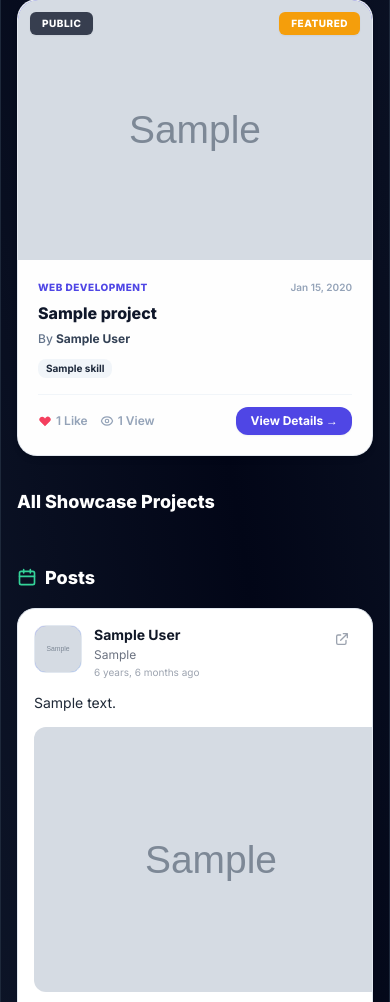
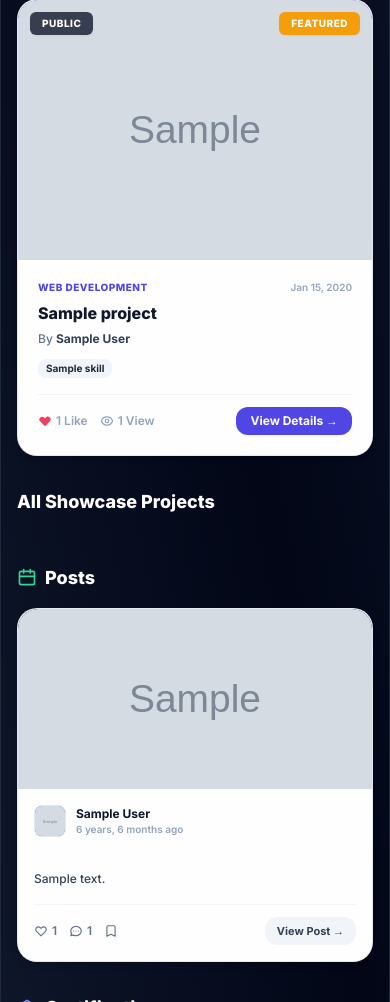
Before and after one commit to Denilsam/hive, a Django app: a page that uses templates/portfolio/portfolio_detail.html in a window 390 px wide. Shown: the part 968-1970 px from the top of the page. Run offline with Django 5.2, Linux system fonts and the light colour scheme; tables that the repository leaves empty hold one stand-in row (values such as "Sample post"); grey boxes marked "Sample" are stand-in pictures; parts of the project's set-up code (start-up, migrations or seed data) failed here and were passed over; some libraries are stand-ins or nearby versions.

Commit message:
Redesign portfolio posts as responsive grid

```diff
--- /dev/null
+++ b/templates/portfolio/_components/portfolio_post_card.html
@@ -0,0 +1,125 @@
+<div class="bg-white/95 rounded-[20px] overflow-hidden border border-slate-200/80 shadow-md hover:shadow-xl hover:-translate-y-1 transition-all duration-300 flex flex-col h-full w-full relative group" id="portfolio-post-card-{{ post.id }}">
+
+    <!-- 1. Media Preview (Fixed height/aspect-ratio) -->
+    {% if post.image or post.video %}
+        <div class="relative w-full h-[180px] bg-slate-900 overflow-hidden flex-shrink-0 rounded-t-[20px]">
+            {% if post.image %}
+                <img src="{{ post.image.url }}" alt="Post preview" class="w-full h-full object-cover group-hover:scale-105 transition-transform duration-500" loading="lazy" onclick="openLightbox('{{ post.image.url }}')">
+            {% elif post.video %}
+                <video src="{{ post.video.url }}" controls muted playsinline class="w-full h-full object-cover feed-video-player"></video>
+            {% endif %}
+
+            <!-- Visibility Badge -->
+            {% if post.visibility != 'PUBLIC' %}
+                <div class="absolute top-3 left-3 pointer-events-none">
+                    <span class="bg-slate-900/80 backdrop-blur-sm text-white text-[10px] font-extrabold px-2.5 py-0.5 rounded-md uppercase tracking-wider shadow-sm">
+                        {{ post.get_visibility_display }}
+                    </span>
+                </div>
+            {% endif %}
+
+            <!-- Delete button (for post author) inside image overlay -->
+            {% if request.user == post.author %}
+                <div class="absolute bottom-3 right-3 flex items-center bg-slate-900/85 backdrop-blur-sm rounded-xl px-2.5 py-1 shadow-sm">
+                    <button type="button" onclick="openGlobalDeleteModal({ url: '{% url 'posts:delete' pk=post.id %}', objectType: 'post', targetElementId: 'portfolio-post-card-{{ post.id }}' })" class="text-xs text-rose-400 hover:text-rose-300 font-bold transition-colors flex items-center gap-1" title="Delete Post">
+                        <svg class="w-3.5 h-3.5" fill="none" viewBox="0 0 24 24" stroke="currentColor" stroke-width="2">
+                            <path stroke-linecap="round" stroke-linejoin="round" d="M19 7l-.867 12.142A2 2 0 0116.138 21H7.862a2 2 0 01-1.995-1.858L5 7m5 4v6m4-6v6m1-10V4a1 1 0 00-1-1h-4a1 1 0 00-1 1v3M4 7h16"/>
+                        </svg>
+                        Delete
+                    </button>
+                </div>
+            {% endif %}
+        </div>
+    {% endif %}
+
+    <!-- 2. Card Content Body -->
+    <div class="p-4 flex flex-col justify-between flex-1 bg-white/95">
+        <div class="space-y-3">
+            <!-- Author Row -->
+            <div class="flex items-center justify-between gap-2">
+                <div class="flex items-center gap-2.5 min-w-0">
+                    <a href="{% url 'profiles:profile_detail' username=post.author.username %}" class="avatar avatar-sm flex-shrink-0">
+                        {% if post.author.profile.profile_image %}
+                            <img src="{{ post.author.profile.profile_image.url }}" alt="{{ post.author.first_name }}">
+                        {% else %}
+                            <span>{{ post.author.first_name|slice:":1" }}{{ post.author.last_name|slice:":1" }}</span>
+                        {% endif %}
+                    </a>
+                    <div class="min-w-0">
+                        <a href="{% url 'profiles:profile_detail' username=post.author.username %}" class="text-xs font-bold text-slate-900 hover:text-brand-600 truncate block transition-colors">
+                            {{ post.author.first_name }} {{ post.author.last_name }}
+                        </a>
+                        <p class="text-[10px] text-slate-400 font-semibold">{{ post.created_at|timesince }} ago</p>
+                    </div>
+                </div>
+
+                <!-- Delete button (for posts without media) -->
+                {% if not post.image and not post.video and request.user == post.author %}
+                    <button type="button" onclick="openGlobalDeleteModal({ url: '{% url 'posts:delete' pk=post.id %}', objectType: 'post', targetElementId: 'portfolio-post-card-{{ post.id }}' })" class="p-1 rounded-lg text-slate-400 hover:text-rose-600 hover:bg-rose-50 transition-colors flex-shrink-0" title="Delete Post">
+                        <svg class="w-4 h-4" fill="none" viewBox="0 0 24 24" stroke="currentColor" stroke-width="2">
+                            <path stroke-linecap="round" stroke-linejoin="round" d="M19 7l-.867 12.142A2 2 0 0116.138 21H7.862a2 2 0 01-1.995-1.858L5 7m5 4v6m4-6v6m1-10V4a1 1 0 00-1-1h-4a1 1 0 00-1 1v3M4 7h16"/>
+                        </svg>
+                    </button>
+                {% endif %}
+            </div>
+
+            <!-- Post Text Content (Line clamped preview) -->
+            {% if post.content %}
+                <p class="text-xs text-slate-700 font-medium leading-relaxed line-clamp-3 whitespace-pre-line">
+                    {{ post.content }}
+                </p>
+            {% endif %}
+        </div>
+
+        <!-- 3. Bottom Engagement & Action Row -->
+        <div class="mt-4 pt-3 border-t border-slate-100 flex items-center justify-between text-xs font-semibold text-slate-500">
+            <div class="flex items-center gap-3">
+                <!-- Like Button -->
+                <button onclick="toggleLike({{ post.id }})" id="like-btn-{{ post.id }}" class="flex items-center gap-1 hover:text-rose-600 transition-colors {% if post.id in liked_post_ids %}text-rose-600 liked{% endif %}">
+                    <svg class="w-3.5 h-3.5 like-icon" fill="{% if post.id in liked_post_ids %}currentColor{% else %}none{% endif %}" viewBox="0 0 24 24" stroke="currentColor" stroke-width="2">
+                        <path stroke-linecap="round" stroke-linejoin="round" d="M4.318 6.318a4.5 4.5 0 000 6.364L12 20.364l7.682-7.682a4.5 4.5 0 00-6.364-6.364L12 7.636l-1.318-1.318a4.5 4.5 0 00-6.364 0z"/>
+                    </svg>
+                    <span id="likes-count-{{ post.id }}">{{ post.likes.count }}</span>
+                </button>
+
+                <!-- Comment Toggle -->
+                <button onclick="toggleComments({{ post.id }})" class="flex items-center gap-1 hover:text-brand-600 transition-colors">
+                    <svg class="w-3.5 h-3.5" fill="none" viewBox="0 0 24 24" stroke="currentColor" stroke-width="2">
+                        <path stroke-linecap="round" stroke-linejoin="round" d="M8 12h.01M12 12h.01M16 12h.01M21 12c0 4.418-4.03 8-9 8a9.863 9.863 0 01-4.255-.949L3 20l1.395-3.72C3.512 15.042 3 13.574 3 12c0-4.418 4.03-8 9-8s9 3.582 9 8z"/>
+                    </svg>
+                    <span id="comments-count-{{ post.id }}">{{ post.comments.count }}</span>
+                </button>
+
+                <!-- Save/Bookmark Toggle -->
+                <button onclick="toggleSave({{ post.id }})" id="save-btn-{{ post.id }}" class="flex items-center gap-1 hover:text-amber-600 transition-colors {% if post.id in saved_post_ids %}text-amber-600 saved{% endif %}" title="Save Post">
+                    <svg class="w-3.5 h-3.5" fill="{% if post.id in saved_post_ids %}currentColor{% else %}none{% endif %}" viewBox="0 0 24 24" stroke="currentColor" stroke-width="2">
+                        <path stroke-linecap="round" stroke-linejoin="round" d="M5 5a2 2 0 012-2h10a2 2 0 012 2v16l-7-3.5L5 21V5z"/>
+                    </svg>
+                </button>
+            </div>
+
+            <!-- View Post Details Link -->
+            <a href="{% url 'posts:post_detail' pk=post.id %}" class="inline-flex items-center justify-center rounded-xl bg-slate-100 hover:bg-brand-50 hover:text-brand-600 text-slate-700 px-3 py-1.5 text-[11px] font-bold transition-colors gap-1" title="View Full Post">
+                View Post &rarr;
+            </a>
+        </div>
+
+        <!-- Inline Comment Drawer -->
+        <div id="comments-drawer-{{ post.id }}" class="hidden pt-3 mt-3 border-t border-slate-100">
+            <div id="comments-list-{{ post.id }}" class="space-y-2 mb-3 max-h-48 overflow-y-auto pr-1">
+                {% for comment in post.comments.all %}
+                    {% include 'posts/_components/comment_section.html' with comment=comment %}
+                {% empty %}
+                    <p id="no-comments-msg-{{ post.id }}" class="text-[11px] text-slate-400 italic">No comments yet.</p>
+                {% endfor %}
+            </div>
+            {% if request.user.is_authenticated %}
+                <form onsubmit="postComment(event, {{ post.id }})" class="flex items-center gap-1.5">
+                    {% csrf_token %}
+                    <input type="text" name="content" placeholder="Write a comment…" required class="flex-1 text-[11px] px-3 py-1.5 rounded-full border border-slate-200 focus:outline-none focus:ring-1 focus:ring-brand-500 bg-slate-50">
+                    <button type="submit" class="btn btn-primary btn-sm rounded-full text-[10px] px-2.5 py-1">Post</button>
+                </form>
+            {% endif %}
+        </div>
+    </div>
+</div>
--- a/templates/portfolio/portfolio_detail.html
+++ b/templates/portfolio/portfolio_detail.html
@@ -140,6 +140,7 @@
 
         <!-- Portfolio Posts Section -->
         <div class="space-y-4">
+            <div class="flex items-center justify-between">
                 <h2 class="text-lg font-extrabold text-white flex items-center gap-2">
                     <svg class="w-5 h-5 text-emerald-400" fill="none" viewBox="0 0 24 24" stroke="currentColor" stroke-width="2">
                         <path stroke-linecap="round" stroke-linejoin="round" d="M19 20H5a2 2 0 01-2-2V6a2 2 0 012-2h14a2 2 0 012 2v12a2 2 0 01-2 2z"/>
@@ -147,16 +148,34 @@
                     </svg>
                     Posts
                 </h2>
+                {% if is_own_portfolio %}
+                    <a href="{% url 'posts:create' %}" class="inline-flex items-center justify-center rounded-xl bg-slate-800 hover:bg-slate-700 px-3.5 py-2 text-xs font-semibold text-emerald-400 transition-colors">
+                        + Create Post
+                    </a>
+                {% endif %}
+            </div>
+
             {% if portfolio_posts %}
-                <div class="space-y-4 max-w-3xl">
+                <div class="grid grid-cols-1 md:grid-cols-2 xl:grid-cols-3 gap-6">
                     {% for post in portfolio_posts %}
-                        {% include 'posts/_components/post_card.html' with post=post liked_post_ids=liked_post_ids saved_post_ids=saved_post_ids %}
+                        {% include 'portfolio/_components/portfolio_post_card.html' with post=post liked_post_ids=liked_post_ids saved_post_ids=saved_post_ids %}
                     {% endfor %}
                 </div>
             {% else %}
-                <div class="bg-white/95 rounded-2xl p-12 border border-slate-200 shadow-md text-center">
-                    <p class="text-sm font-bold text-slate-800">No posts yet</p>
-                    <p class="text-xs text-slate-500 mt-1">Share your first update on Hive.</p>
+                <div class="bg-white/95 rounded-2xl p-10 border border-slate-200 shadow-md text-center flex flex-col items-center justify-center space-y-3">
+                    <div class="w-12 h-12 rounded-full bg-emerald-50 text-emerald-600 flex items-center justify-center">
+                        <svg class="w-6 h-6" fill="none" viewBox="0 0 24 24" stroke="currentColor" stroke-width="2">
+                            <path stroke-linecap="round" stroke-linejoin="round" d="M19 20H5a2 2 0 01-2-2V6a2 2 0 012-2h14a2 2 0 012 2v12a2 2 0 01-2 2z"/>
+                            <path stroke-linecap="round" stroke-linejoin="round" d="M16 2v4M8 2v4M3 10h18"/>
+                        </svg>
+                    </div>
+                    <h3 class="text-base font-bold text-slate-900">No posts yet</h3>
+                    <p class="text-xs text-slate-500 max-w-sm">Share your first update on Hive to showcase your work.</p>
+                    {% if is_own_portfolio %}
+                        <a href="{% url 'posts:create' %}" class="inline-flex items-center justify-center rounded-xl bg-brand-600 px-4 py-2 text-xs font-bold text-white shadow-sm hover:bg-brand-500 transition-colors mt-2">
+                            Create Post
+                        </a>
+                    {% endif %}
                 </div>
             {% endif %}
         </div>
```
Lines whose indentation alone changed are shown as unchanged.
